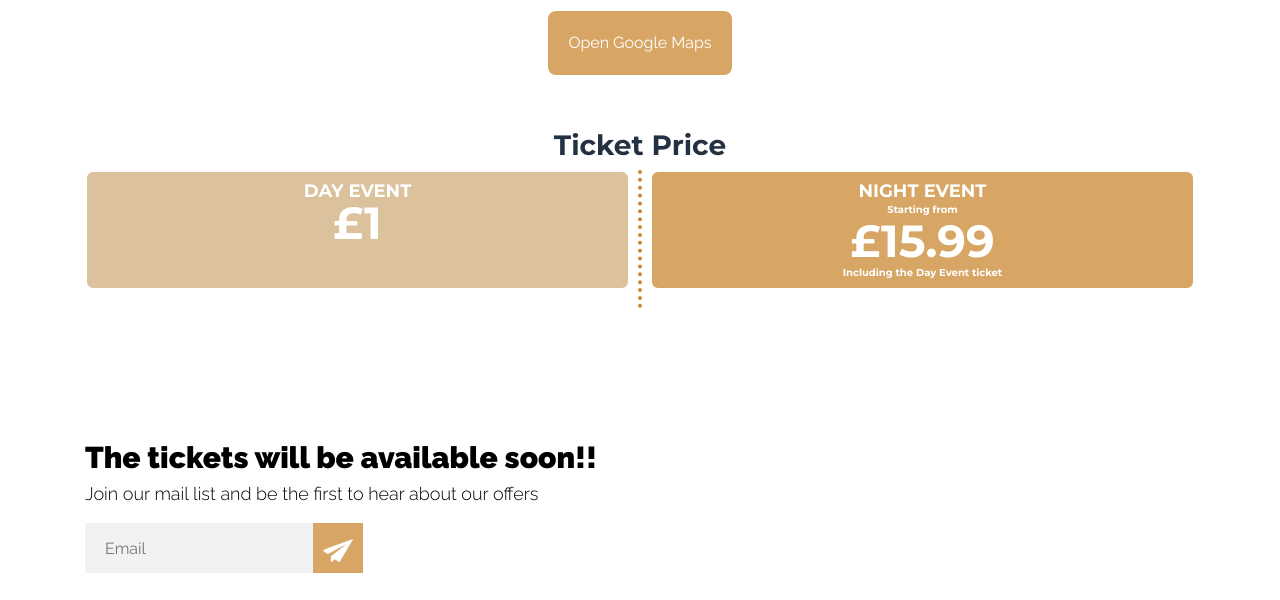
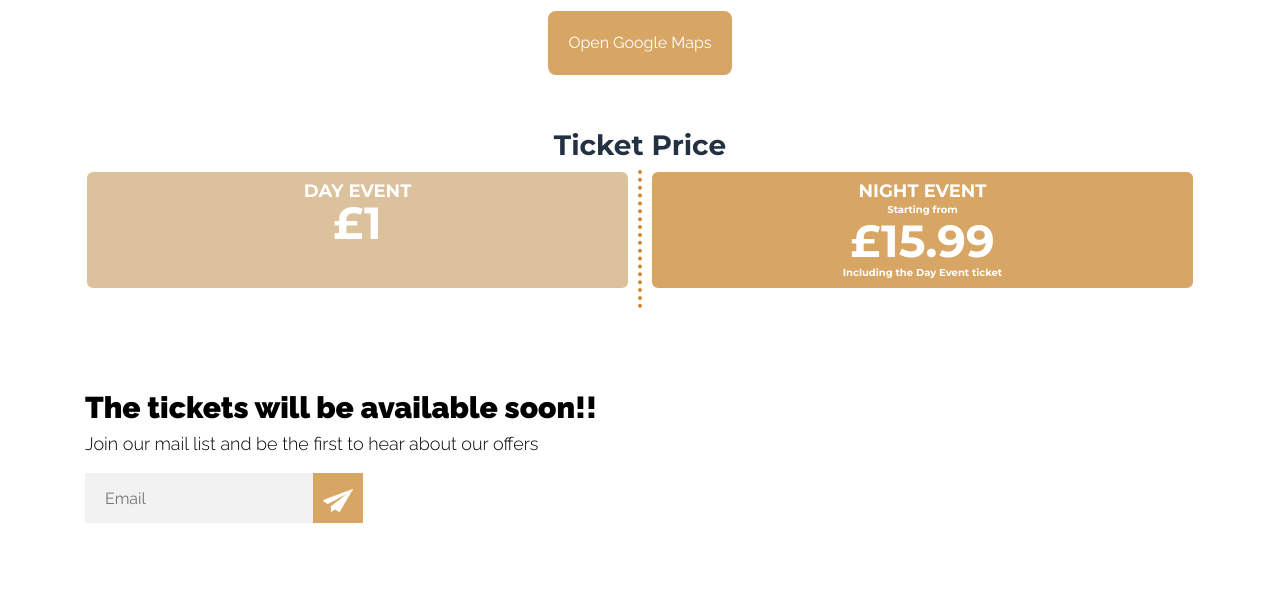
Before and after one commit to ppigm/ppigm.org, a plain HTML site: page icf.html in a window 1280 px wide. Shown: the part 2820-3420 px from the top of the page. Drawn offline with nearby package versions, Linux system fonts and the light colour scheme; a script that the page names is missing; a web font is replaced by a local one.

```diff
--- a/icf.html
+++ b/icf.html
@@ -307,7 +307,7 @@
                 </div>
             </div>
 
-            <div class="first-section">
+            <div class="first-section" style="padding-bottom: 0;">
                 <h3>Ticket Price</h3>
                 <div class="card-container">
                     <div class="card-light">
```
